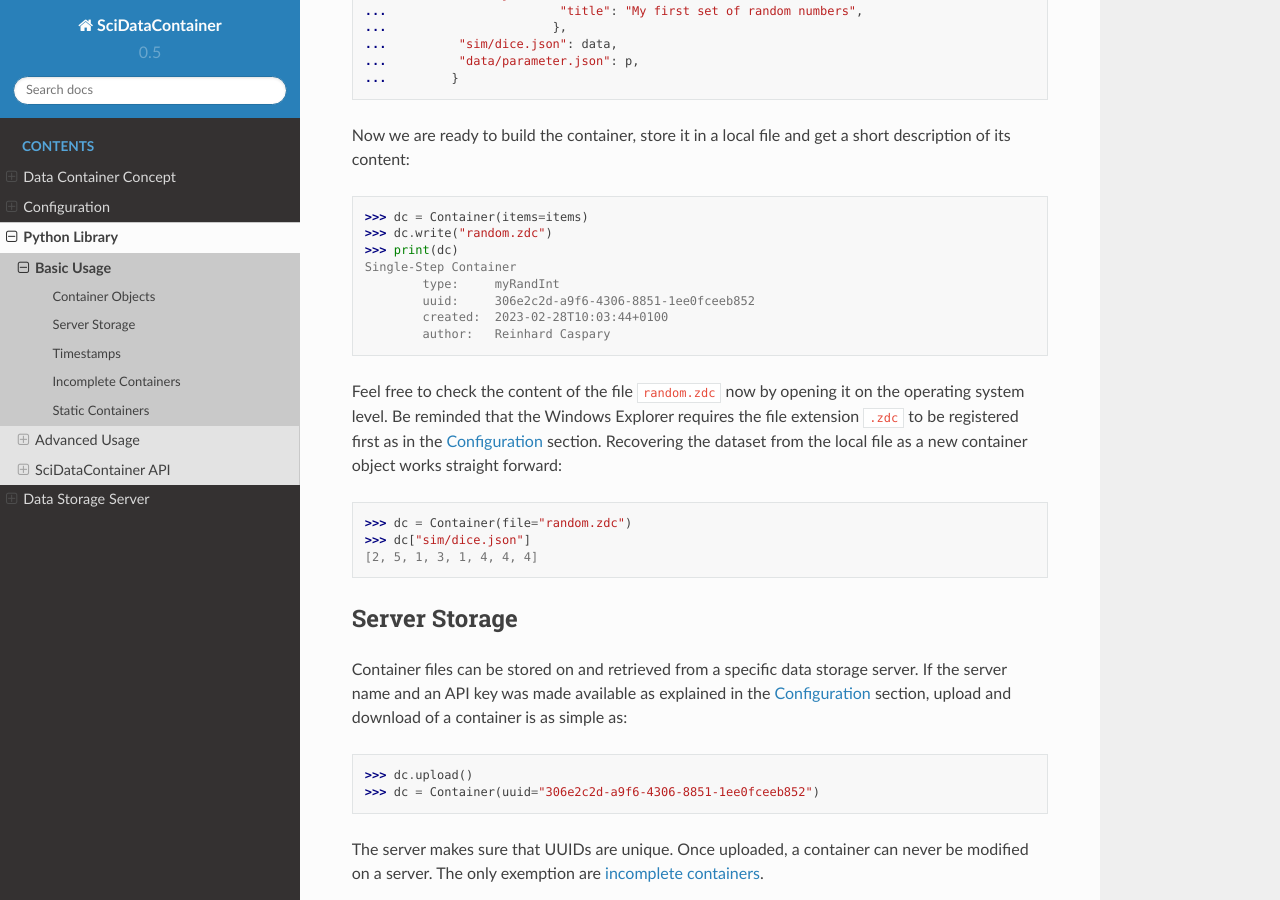
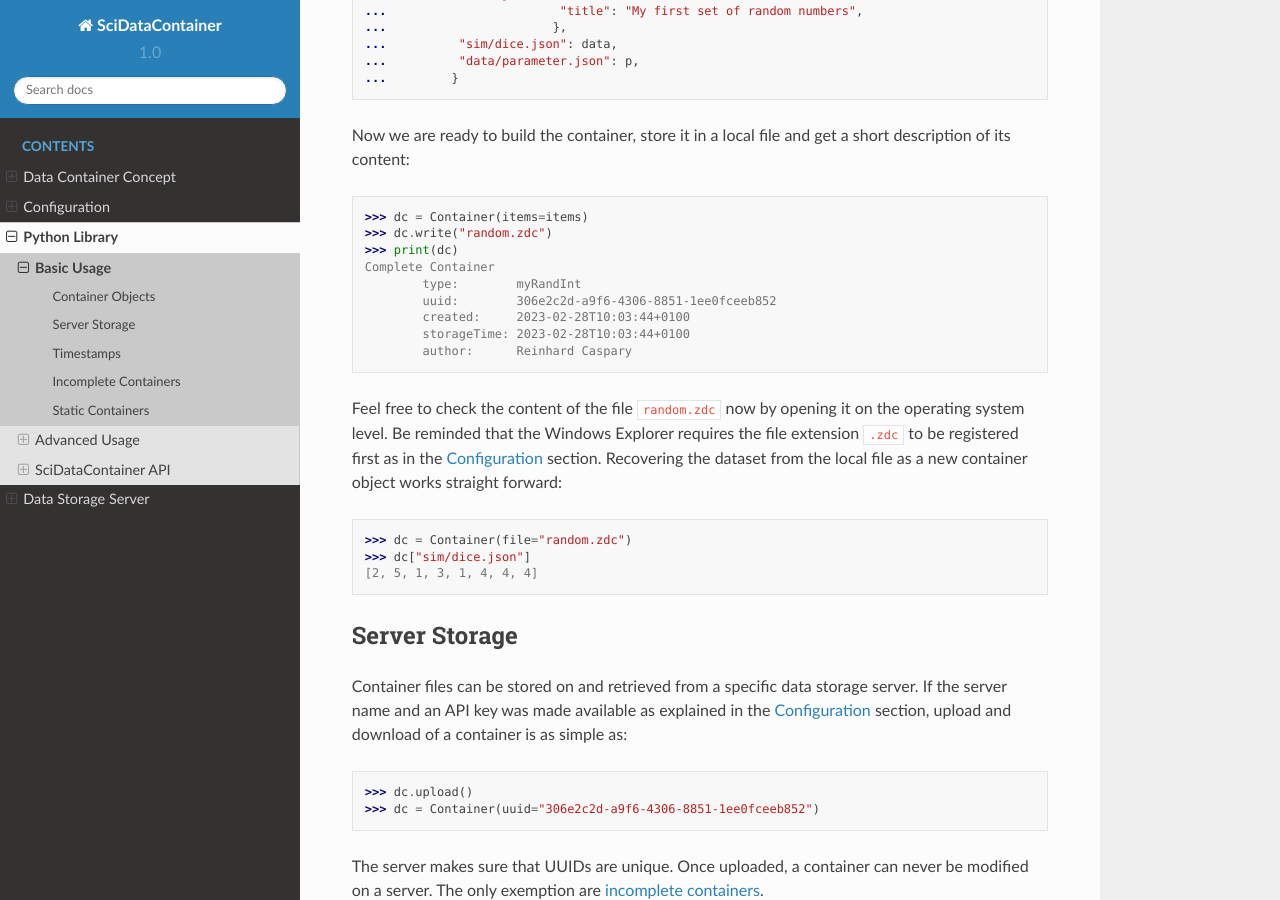
Before and after one commit to SciDataContainer/SciDataContainer, a Sphinx documentation site: the page built from docs/source/python/usage.rst, in a window 1280 px wide and 900 px high, scrolled down 777 px. Built offline with Sphinx 7.4.7 and the Read the Docs theme 2.0.0, drawn with Linux system fonts in a browser that asks for light colours; some of the changed text lies outside the part shown.

Commit message:
Attribute modified renamed to storageTime

```diff
--- a/docs/source/concept.rst
+++ b/docs/source/concept.rst
@@ -22,7 +22,7 @@ The parameters describing the container itself are stored in the required root i
     + ``id``: optional identifier for standardized containers
     + ``version``: required standard version, if ``id`` is given
 - ``created``: required creation timestamp (see `format <#timestamp>`_)
-- ``modified``: required last modification timestamp (see `format <#timestamp>`_)
+- ``storageTime``: required timestamp of storage or freeze (see `format <#timestamp>`_)
 - ``static``: required boolean flag (see `container variants <#variants>`_)
 - ``complete``: required boolean flag (see `container variants <#variants>`_)
 - ``hash``: optional hex digest of SHA256 hash, required for `static containers <#variants>`_
@@ -88,6 +88,6 @@ Our data model currently supports three variants of data containers, based on ce
 	false, true, normal completed container
 	false, false, incomplete container
 
-The **normal container** is generated and completed in a single step. This matches the typical workflow of generating data and saving all of it in one shot. However, if the data acquisition runs over a very long time like days or weeks, you may want to store also **incomplete containers**. In that case you can mark the container as containing incomplete data and update it as needed with increasing attribute ``modified``. Each server upload will replace the previous container. With your final upload you mark the container as being complete.
+The **normal container** is generated and completed in a single step. This matches the typical workflow of generating data and saving all of it in one shot. However, if the data acquisition runs over a very long time like days or weeks, you may want to store also **incomplete containers**. In that case you can mark the container as containing incomplete data and update it as needed with increasing attribute ``storageTime``. Each server upload will replace the previous container. With your final upload you mark the container as being complete.
 
 **Static containers** are intended to carry static parameters in contrast to measurement or simulation data. An example would be a detailed description of a measurement setup, which is used for many measurements. Instead of including the large setup data with each individual measurement dataset, the whole setup may be stored as a single static dataset and referenced by its UUID as measurement parameter in subsequent containers. Static containers must contain a hash string. The data storage server refuses the upload of multiple containers with same ``containerType`` and ``hash``.
--- a/docs/source/conf.py
+++ b/docs/source/conf.py
@@ -14,8 +14,8 @@ print(os.path.abspath('../../python/scidatacontainer'))
 project = 'SciDataContainer'
 copyright = '2023, Reinhard Caspary, Sven Kleinert'
 author = 'Reinhard Caspary, Sven Kleinert'
-version = '0.5'
-release = '0.5.4'
+version = '1.0'
+release = '1.0.0'
 
 # -- General configuration ---------------------------------------------------
 # https://www.sphinx-doc.org/en/master/usage/configuration.html#general-configuration
--- a/docs/source/python/advanced.rst
+++ b/docs/source/python/advanced.rst
@@ -25,7 +25,7 @@ Container objects generated from an items dictionary using the parameter ``items
 An immutable container will throw an exception if you try to modify its content. However, this feature is not bulletproof. The ``Container`` class is not aware of any internal modifications of item objects.
 
 You can convert an immutable container into a mutable one by calling its method ``release()``.
-This generates a new UUID and resets the attributes ``replaces``, ``created``, ``modified``, ``hash`` and ``modelVersion``.
+This generates a new UUID and resets the attributes ``replaces``, ``created``, ``storageTime``, ``hash`` and ``modelVersion``.
 
 
 Server Storage
--- a/docs/source/python/usage.rst
+++ b/docs/source/python/usage.rst
@@ -34,11 +34,12 @@ Now we are ready to build the container, store it in a local file and get a shor
 	>>> dc = Container(items=items)
 	>>> dc.write("random.zdc")
 	>>> print(dc)
-	Single-Step Container
-		type:     myRandInt
-		uuid:     306e2c2d-a9f6-4306-8851-1ee0fceeb852
-		created:  2023-02-28T10:03:44+0100
-		author:   Reinhard Caspary
+	Complete Container
+		type:        myRandInt
+		uuid:        306e2c2d-a9f6-4306-8851-1ee0fceeb852
+		created:     2023-02-28T10:03:44+0100
+		storageTime: 2023-02-28T10:03:44+0100
+		author:      Reinhard Caspary
 
 Feel free to check the content of the file ``random.zdc`` now by opening it on the operating system level. Be reminded that the Windows Explorer requires the file extension ``.zdc`` to be registered first as in the :doc:`/configuration` section.
 Recovering the dataset from the local file as a new container object works straight forward:
@@ -104,10 +105,11 @@ A `static container <../concept.html#variants>`_ is generated by calling the met
 	>>> dc.freeze()
 	>>> print(dc)
 	Static Container
-		type:     myRandInt
-		uuid:     2a7eb1c5-5fe8-4c92-be1d-2f1207b0d855
-		hash:     bafc6813d92bd23b06b63eed035ba9b33415acc770c9128f47775ab2d55cc152
-		created:  2023-03-01T21:01:20+0100
-		author:   Reinhard Caspary
+		type:        myRandInt
+		uuid:        2a7eb1c5-5fe8-4c92-be1d-2f1207b0d855
+		hash:        bafc6813d92bd23b06b63eed035ba9b33415acc770c9128f47775ab2d55cc152
+		created:     2023-03-01T21:01:20+0100
+		storageTime: 2023-03-01T21:01:20+0100
+		author:      Reinhard Caspary
 
 Freezing a container will set the attribute ``static`` in ``content.json`` to ``True``, which makes this container immutable and it calculates an SHA256 hash of the container content. When you try to upload a static container and there is another static container with the same attributes ``containerType.name`` and ``hash``, the content of the current container object is silently replaced by the original one from the server.
```
Also changed, not shown: 8 other files.
